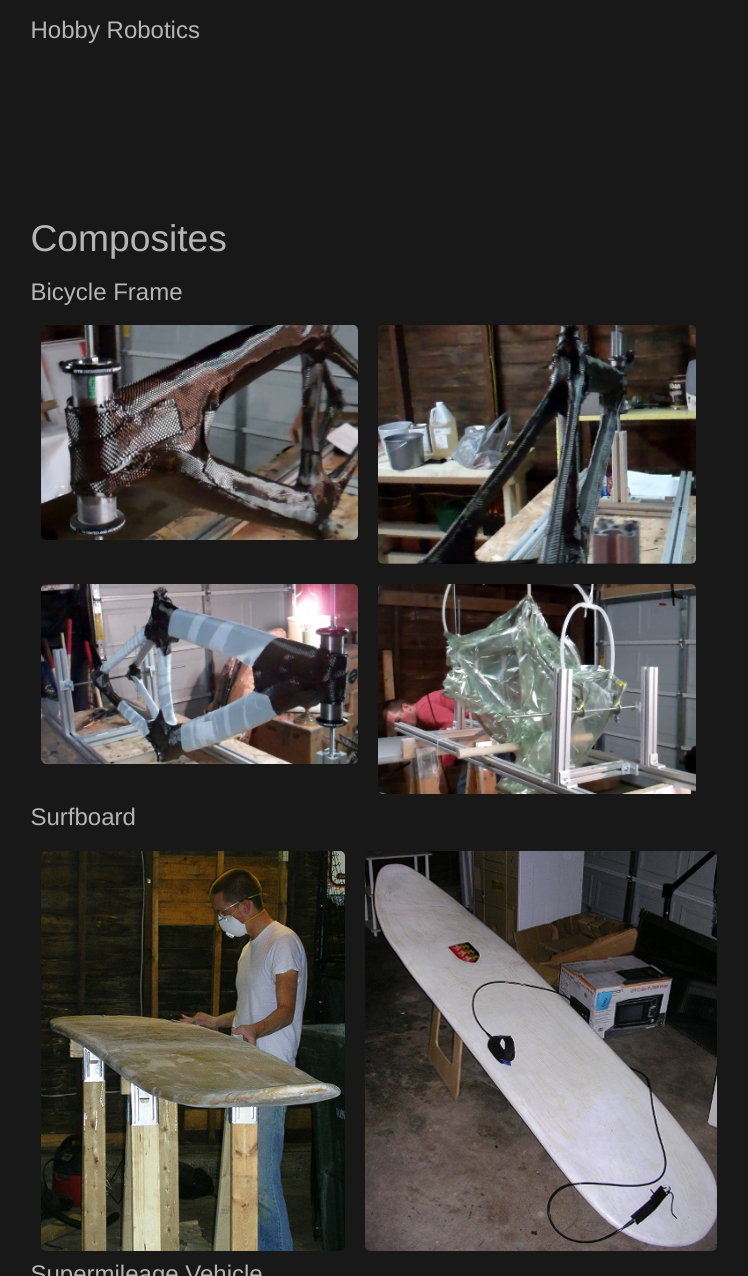
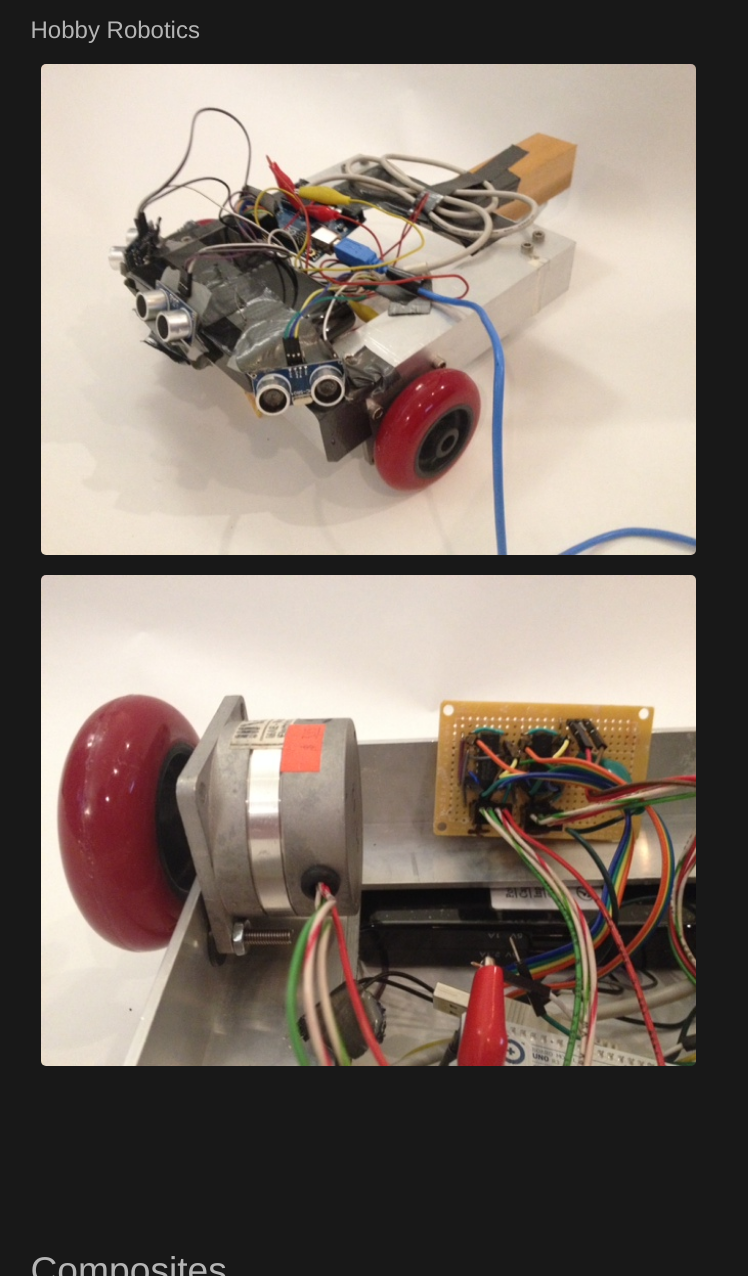
Before and after one commit to ogradybj/Portfolio, a plain HTML site: page index.html in a window 1280 px wide. Shown: the part 10217-11493 px from the top of the page, without its empty margins (317-1065 px from the left). Drawn offline with nearby package versions, Linux system fonts and the light colour scheme.

Commit message:
double serious last commit

```diff
--- a/index.html
+++ b/index.html
@@ -214,6 +214,12 @@ For issues found in systems where the simplified calculations are not sufficient
 <p>Both electronics and computer science have always been an interest of mine. Hobby robotics projects have helped me learn more about electronics, microcontrollers, motor control and computer science concepts.</p>
 <p>For the two wheeled robot I used a raspberry pi to provide the brains of controlling the robot and an arduino to control the motors and distance sensors, with serial communication between the two.</p>
 -->
+<img  id="Vlift" src="pics2/rpic1.JPG">
+<img  id="Vlift" src="pics2/rpic2.JPG">
+
+
+
+
 <a name="composites"></a>
 <p></p>
 
```
Also changed, not shown: pics2/rpic1.JPG (added), pics2/rpic2.JPG (added), pics2/rpic3.JPG (added).
